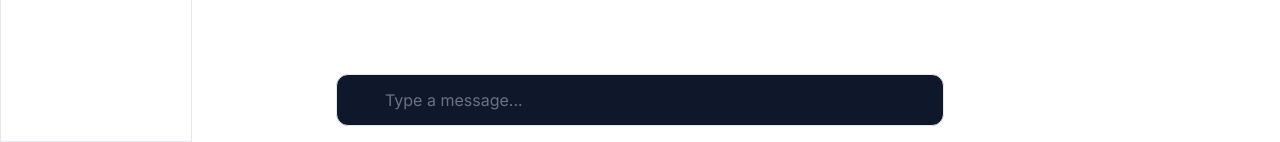
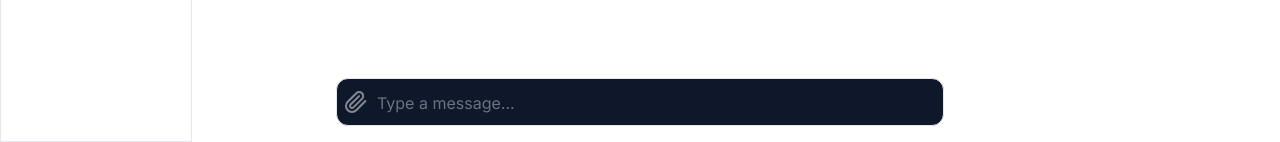
Before and after one commit to AjStraight619/math-base-final, a Next.js app: page /chat/1 in a window 1280 px wide. Shown: the part 658-800 px from the top of the page. Built offline with nearby package versions, Linux system fonts and the light colour scheme.

Commit message:
added file uploads

```diff
--- a/components/chat-page/chat-input.tsx
+++ b/components/chat-page/chat-input.tsx
@@ -1,12 +1,45 @@
+import Image from "next/image";
+import { useState } from "react";
+import UploadFiles from "../files/upload-file";
 import { Textarea } from "../ui/textarea";
 
 const ChatInput = () => {
+  const [files, setFiles] = useState<File[]>([]);
+
+  console.log("These are the files: ", files);
+
+  const renderFilePreviews = () => {
+    return files.map((file, index) => (
+      <div key={index} className="mr-2">
+        {file.type.startsWith("image/") ? (
+          <Image
+            src={URL.createObjectURL(file)}
+            alt={file.name}
+            className=""
+            width={60}
+            height={60}
+          />
+        ) : (
+          <span>{file.name}</span>
+        )}
+      </div>
+    ));
+  };
+
   return (
     <div className="fixed inset-x-0 bottom-0 pb-4 bg-transparent">
-      <div className="container mx-auto flex justify-center max-w-2xl">
+      <div className="container mx-auto flex flex-col items-center max-w-2xl relative">
+        <div className="flex overflow-x-auto pb-2 w-full justify-start items-center">
+          {renderFilePreviews()}
+        </div>
+        {/* Adjust the padding and height directly to control the Textarea's appearance */}
         <Textarea
           placeholder="Type a message..."
-          className="flex-1 h-[52px] min-h-[52px] max-h-[200px] outline-none border rounded-xl pt-[0.8rem] pl-[3rem] pr-[2rem] bg-slate-900 overflow-hidden resize-none placeholder:text-base text-base"
+          className="h-12 min-h-[48px] max-h-[200px] outline-none border rounded-xl p-3 bg-slate-900 overflow-hidden resize-none placeholder:text-base text-base w-full px-[2.5rem]"
+        />
+        <UploadFiles
+          className="absolute left-10 bottom-3" // Adjust based on the actual position needed
+          setFiles={setFiles}
         />
       </div>
     </div>
--- /dev/null
+++ b/components/files/upload-file.tsx
@@ -0,0 +1,42 @@
+"use client";
+
+import { Paperclip } from "lucide-react";
+import { SetStateAction, useRef } from "react";
+
+type UploadFilesProps = {
+  className?: string;
+  setFiles: React.Dispatch<SetStateAction<File[]>>;
+};
+
+const UploadFiles = ({ className, setFiles }: UploadFilesProps) => {
+  const inputRef = useRef<HTMLInputElement>(null);
+
+  const handleFileChange = (fileList: FileList | null) => {
+    if (fileList) {
+      const newFiles = Array.from(fileList);
+      setFiles((prevFiles) => [...prevFiles, ...newFiles]);
+    }
+  };
+
+  const handleClick = () => {
+    inputRef?.current?.click();
+  };
+
+  return (
+    <>
+      <Paperclip
+        onClick={handleClick}
+        className={`${className} hover:cursor-pointer text-primary-foreground/50 hover:text-primary-foreground transition-colors duration-100`}
+      />
+      <input
+        ref={inputRef}
+        hidden
+        type="file"
+        multiple
+        onChange={(e) => handleFileChange(e.target.files)}
+      />
+    </>
+  );
+};
+
+export default UploadFiles;
```
